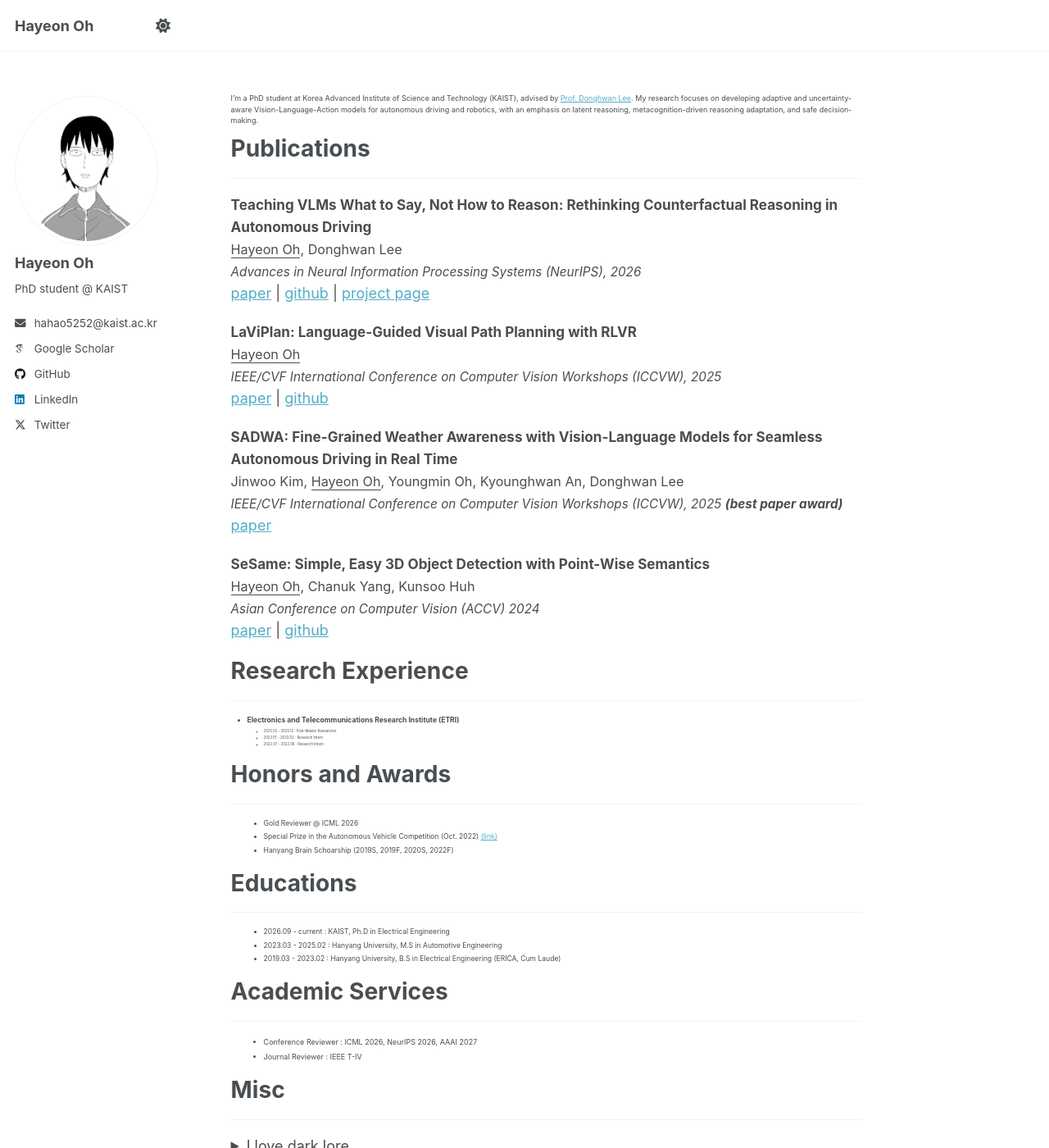
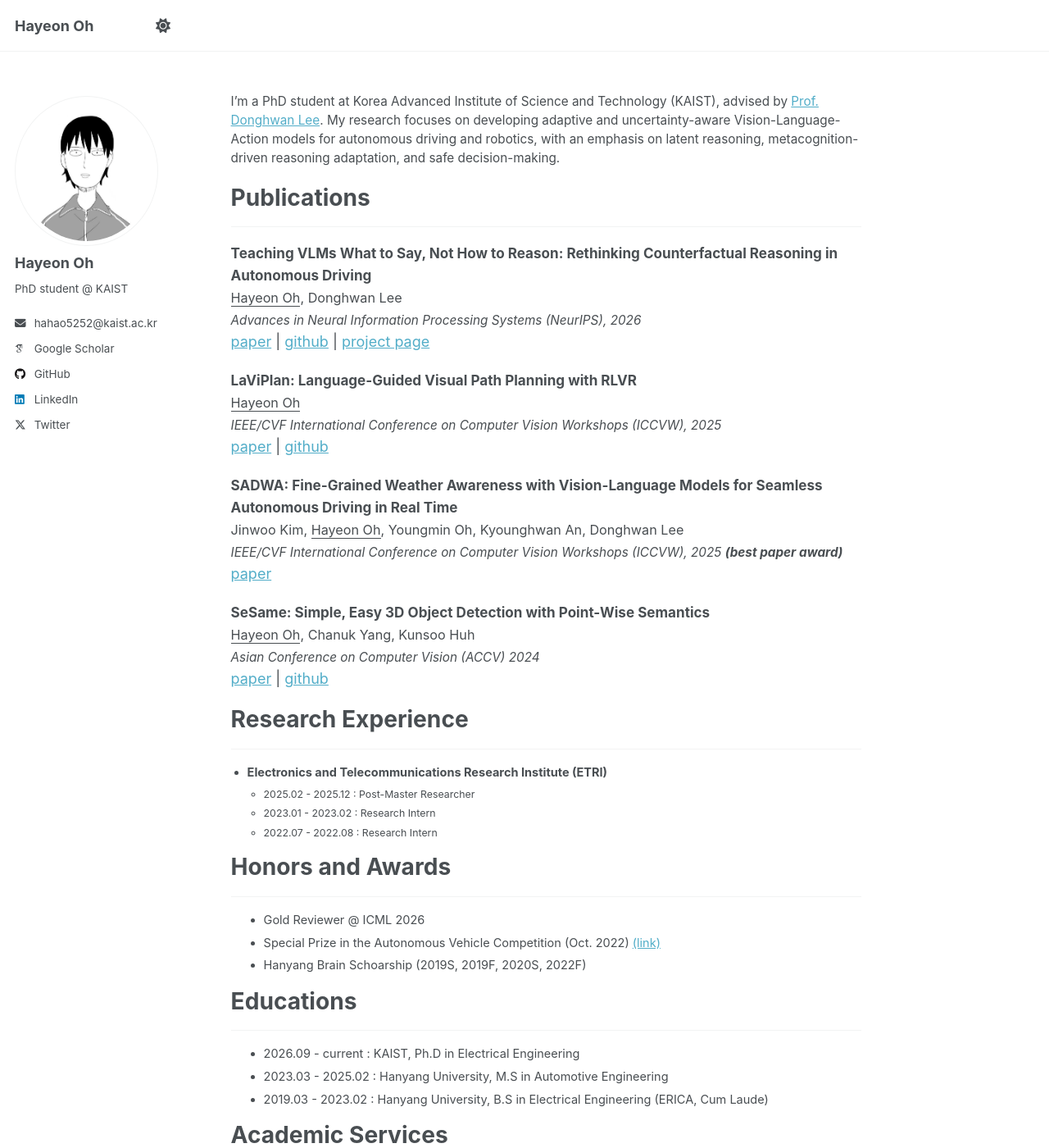
Before and after one commit to OPhD-hahao/OPhD-hahao.github.io, a Jekyll site: the page built from _pages/about.md, in a window 1280 px wide and 1400 px high. Shown: the whole window at 82% size. Built offline with Jekyll 4.4.1, drawn with Linux system fonts in a browser that asks for light colours; some web fonts are replaced; a script that is not in the unit is left out.

Commit message:
[fix] font size

```diff
--- a/_sass/layout/_page.scss
+++ b/_sass/layout/_page.scss
@@ -404,6 +404,6 @@
 
 .about-page .page__content {
   p, li, dl {
-    font-size: 0.5em;
+    font-size: 0.85em;
   }
 }
```
